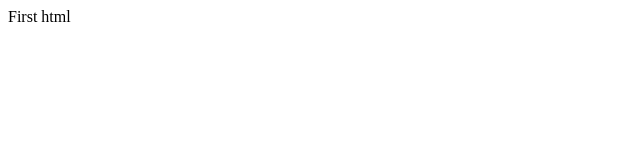
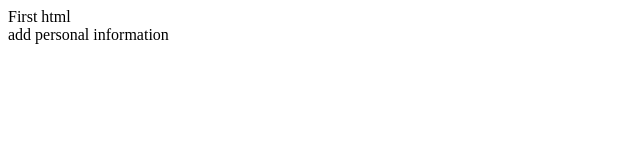
Before and after one commit to zainulabiddin/Sample, a plain HTML site: page index.html in a window 1280 px wide. Shown: the whole page, without its empty margins (0-640 px from the left). Drawn offline with Linux system fonts and the light colour scheme.

Commit message:
info added

```diff
--- a/index.html
+++ b/index.html
@@ -8,5 +8,7 @@
   </head>
   <body>
     First html
+    <br />
+    add personal information
   </body>
 </html>
```
